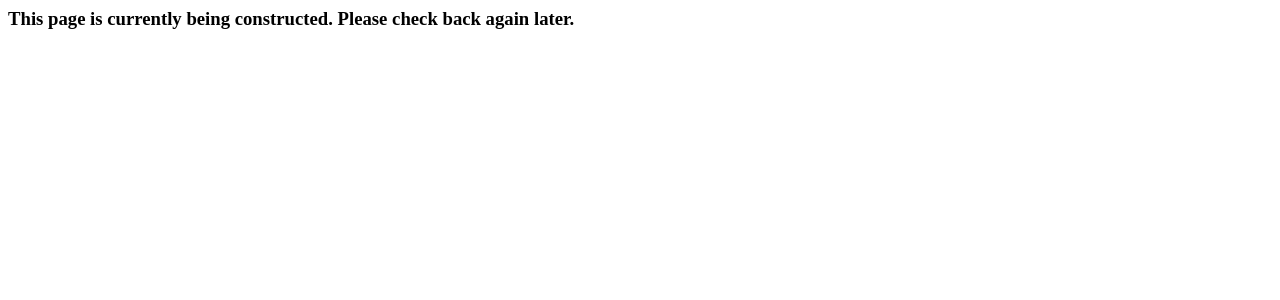
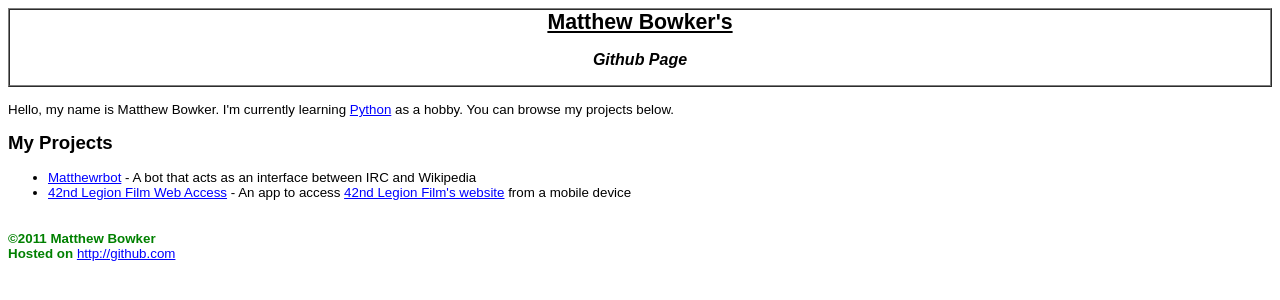
Before and after one commit to Matthewrbowker/matthewrbowker.github.com, a plain HTML site: page index.html in a window 1280 px wide. Drawn offline with Linux system fonts and the light colour scheme.

Commit message:
Added stylesheet and began creating website

```diff
--- a/index.html
+++ b/index.html
@@ -1,10 +1,27 @@
 <HTML>
 <HEAD>
 <TITLE>
-In Progress
+Matthew Bowker - Github
 </TITLE>
+<link rel="stylesheet" href="style.css">
 </HEAD>
 <BODY>
-<H3>This page is currently being constructed.  Please check back again later.</H3>
+<table cellpadding=0 cellspacing=0 border=1 width=100%>
+<tr>
+<!-- td width=2><img src="images/bsaLogo.jpg">Image forthcoming</td -->
+<td align="center"><h1>Matthew Bowker's</h1>
+<h3>Github Page</h3>
+</td>
+</tr>
+</table>
+<br>
+Hello, my name is Matthew Bowker.  I'm currently learning <a href="http://python.org" target="_blank">Python</a> as a hobby.  You can browse my projects below.
+<H2>My Projects</H2>
+<ul>
+<li><a href="http://github.com/Matthewrbowker/Matthewrbot">Matthewrbot</a> - A bot that acts as an interface between IRC and Wikipedia</li>
+<li><a href="http://github.com/Matthewrbowker/42lfwebaccess">42nd Legion Film Web Access</a> - An app to access <a href="http://42lf.co.cc">42nd Legion Film's website</a> from a mobile device</li>
+</ul>
+<h6>&copy;2011 Matthew Bowker
+<br>Hosted on <a href="http://github.com">http://github.com</a></h6>
 </BODY>
 </HTML>
--- /dev/null
+++ b/style.css
@@ -0,0 +1,87 @@
+H1  {
+	font-size : 16pt;
+	font-family : arial;
+	font-weight : bold;
+	font-style : normal;
+	color : black;
+	text-decoration : underline;
+	}
+
+H2  {
+	font-size : 14pt;
+	font-family : arial;
+	font-weight : bold;
+	font-style : normal;
+	color : black;
+}
+
+
+H3  {
+	font-size : 12pt;
+	font-family : arial;
+	font-weight : bold;
+	font-style : italic;
+	color : black;
+}
+
+
+H6  {
+	font-size : 10pt;
+	font-family : Arial;
+	font-style : normal;
+	color : green;
+}
+
+
+BODY  {
+	color : black;
+	font-size : 10pt;
+	font-family : Arial, Verdana, sans-serif;
+	font-weight : normal;
+	font-style : normal;
+}
+
+
+TD  {
+	font-size : 10pt;
+	font-family : Arial, Verdana, sans-serif;
+	font-weight : normal;
+	font-style : normal;
+	color : black;
+}
+
+
+P  {
+	font-size : 10pt;
+	font-family : Arial, Verdana, sans-serif;
+	font-weight : normal;
+	font-style : normal;
+	color : black;
+}
+
+
+A:link  {
+	font-size : 10pt;
+	font-family : Arial, Verdana, sans-serif;
+	font-weight : normal;
+	font-style : normal;
+	color : blue;
+}
+
+
+A:hover  {
+	font-size : 10pt;
+	font-family : Arial, Verdana, sans-serif;
+	font-weight : normal;
+	font-style : normal;
+	color : Navy;
+}
+
+
+A:visited  {
+	font-size : 10pt;
+	font-family : Arial, Verdana, sans-serif;
+	font-weight : normal;
+	font-style : normal;
+	color : #AA0000;
+}
```
Also changed, not shown: 1 other file.
